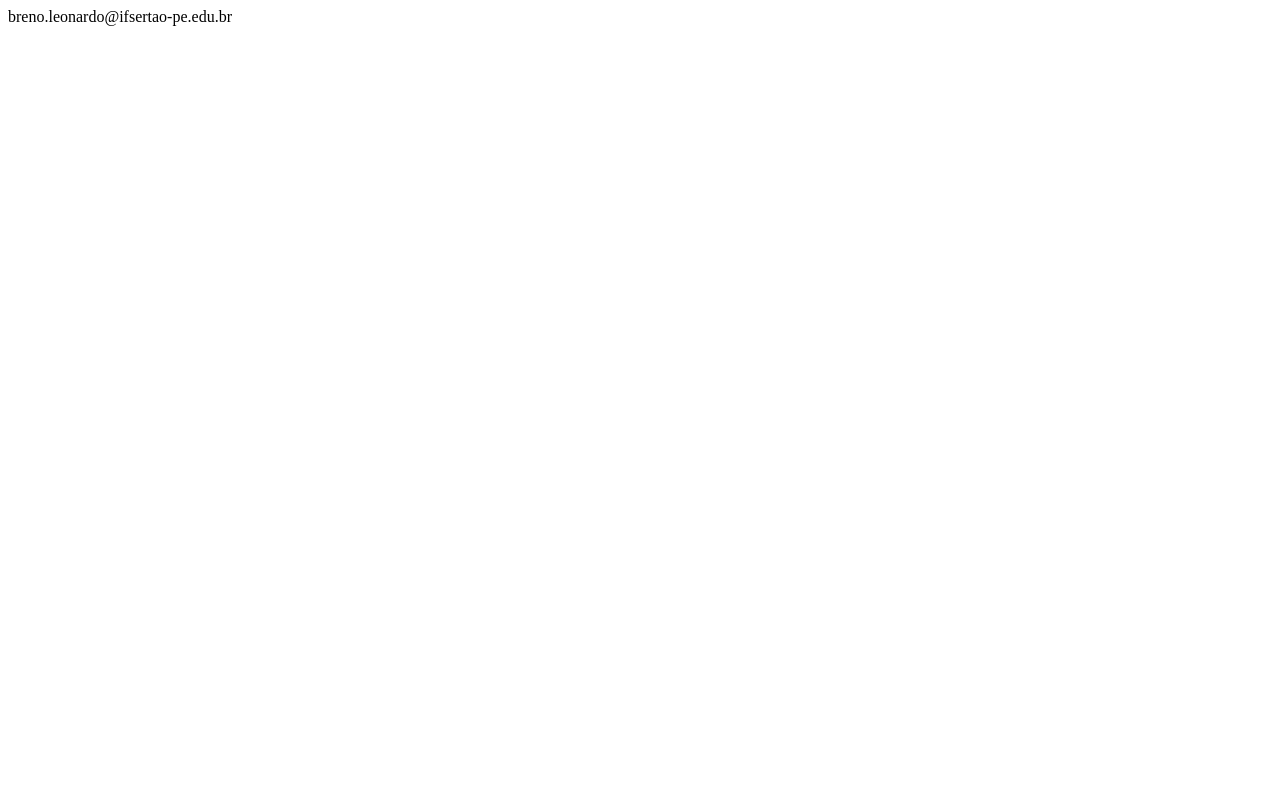
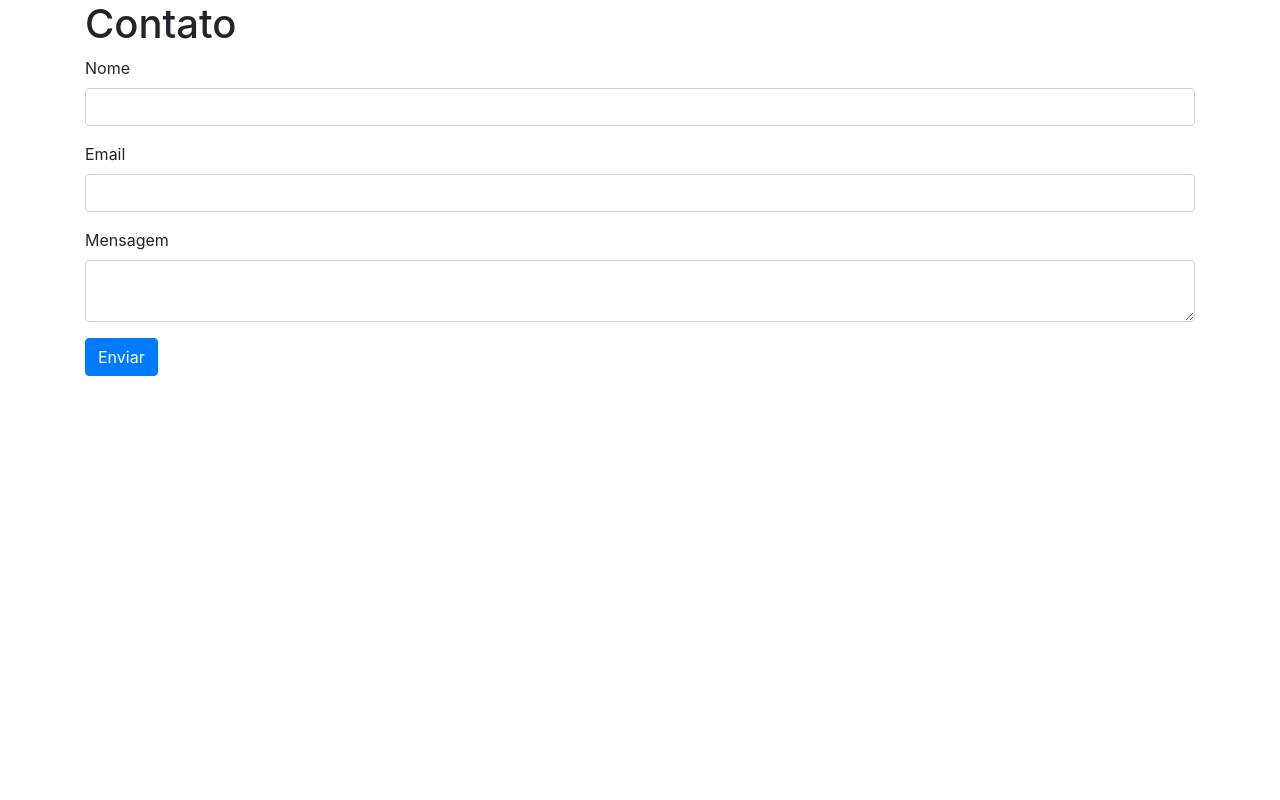
Before and after one commit to IFSERTAOPE-FLO/tagti-2024.2, a Flask app: page /contato in a window 1280 px wide. Before the commit the page is almost empty. Run offline with Flask 3, Linux system fonts and the light colour scheme; some libraries are stand-ins or nearby versions.

Commit message:
Utilização do render_template

```diff
--- a/microblog/app.py
+++ b/microblog/app.py
@@ -11,7 +11,7 @@ def index():
 
 @app.route("/contato")
 def contato():
-    return "breno.leonardo@ifsertao-pe.edu.br"
+    return render_template("contato.html")
 
 if __name__ == '__main__':
     app.run()
--- /dev/null
+++ b/microblog/templates/contato.html
@@ -0,0 +1,30 @@
+<!DOCTYPE html>
+<html lang="en">
+<head>
+    <meta charset="UTF-8">
+    <meta name="viewport" content="width=device-width, initial-scale=1.0">
+    <title>Document</title>
+    <!-- Bootstrap CSS -->
+    <link rel="stylesheet" href="https://stackpath.bootstrapcdn.com/bootstrap/4.5.2/css/bootstrap.min.css">
+</head>
+<body>
+    <div class="container">
+        <h1>Contato</h1>
+        <form action="/contato" method="POST">
+            <div class="form-group">
+                <label for="nome">Nome</label>
+                <input type="text" class="form-control" id="nome" name="nome">
+            </div>
+            <div class="form-group">
+                <label for="email">Email</label>
+                <input type="email" class="form-control" id="email" name="email">
+            </div>
+            <div class="form-group">
+                <label for="mensagem">Mensagem</label>
+                <textarea class="form-control" id="mensagem" name="mensagem"></textarea>
+            </div>
+            <button type="submit" class="btn btn-primary">Enviar</button>
+        </form>
+    </div>
+</body>
+</html>
--- a/microblog/templates/index.html
+++ b/microblog/templates/index.html
@@ -7,5 +7,6 @@
 </head>
 <body>
     Meu primeiro site em flask
+    <a href="/contato">Contato</a>
 </body>
 </html>
```
